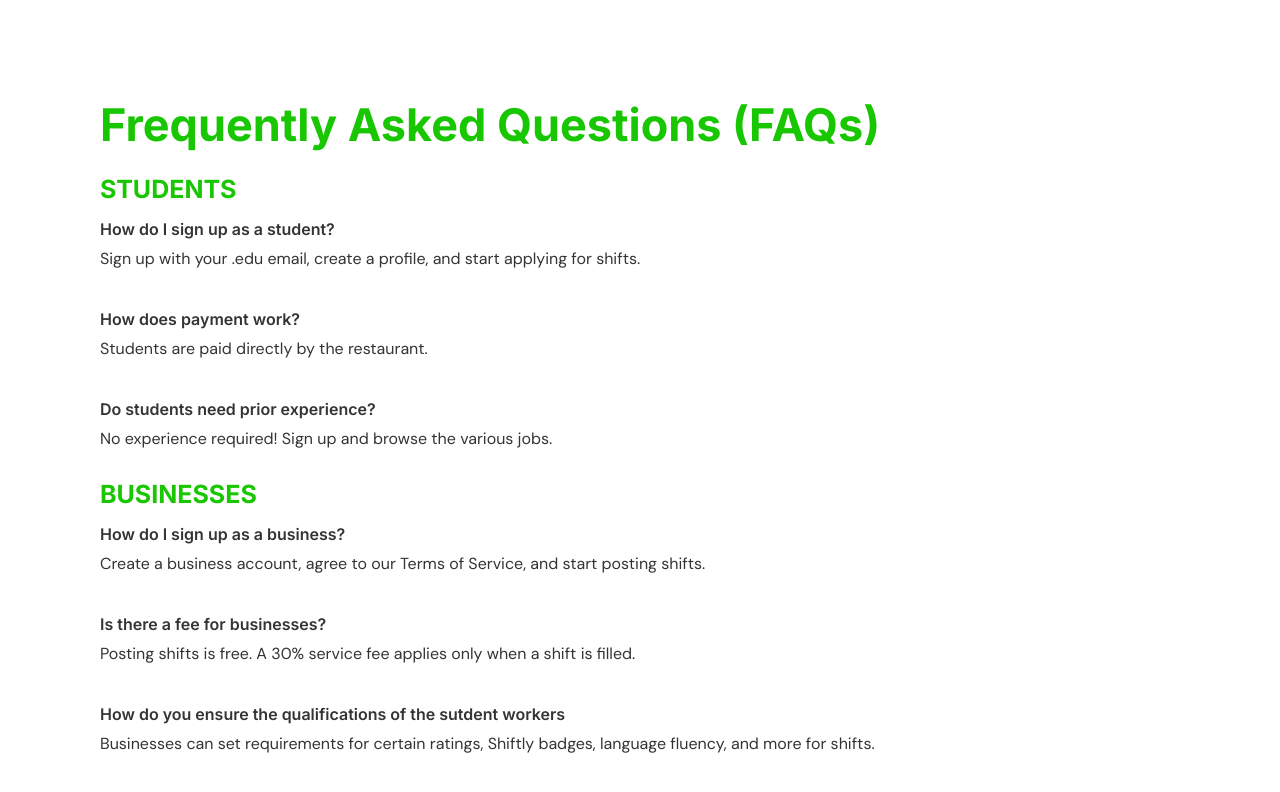
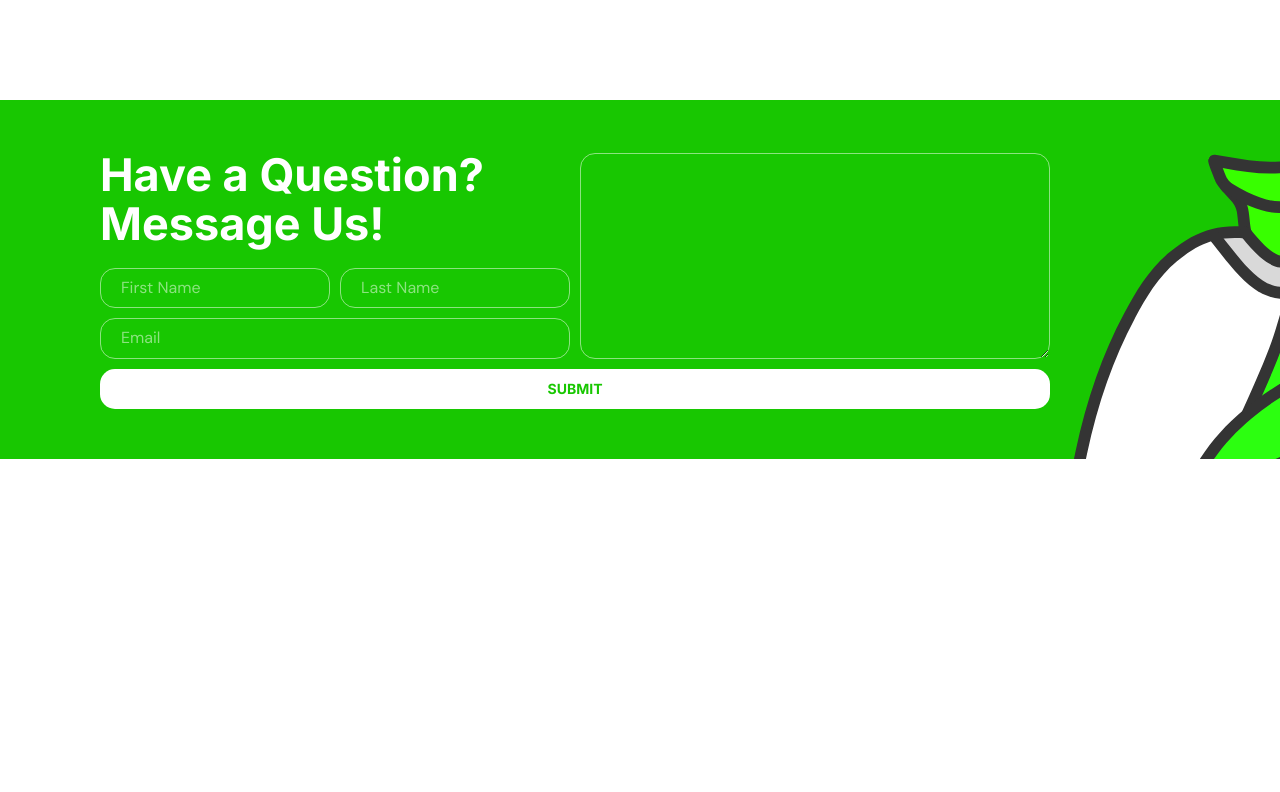
Before and after one commit to fnicolai-85/shiftly, a plain HTML site: page homepage.html in a window 1280 px wide. Drawn offline with nearby package versions, Linux system fonts and the light colour scheme.

Commit message:
Question block

```diff
--- a/css/styles.css
+++ b/css/styles.css
@@ -779,3 +779,68 @@ a {
         max-width: 440px;
     }
 }
+
+/* Question Block */
+.block--question .container {
+    align-items: center;
+    justify-content: flex-start;
+}
+
+.block--question .block__header,
+.block--question .block__form {
+    width: 100%;
+}
+
+.block--question .block__form {
+    grid-gap: var(--form-gap);
+    grid-template-columns: repeat(4, 1fr);
+    overflow: visible;
+}
+
+.block--question .block__form .long {
+    grid-column: span 2;
+}
+
+.block--question .block__form .wide {
+    grid-row: span 2;
+}
+
+.block--question .link {
+    border-radius: var(--border-radius);
+    grid-column: span 4;
+    grid-row: 3;
+}
+
+.block--question #email {
+    grid-row: 2;
+}
+
+.block--question #message {
+    transform: translateY(-115px);
+    height: calc(100% + 115px);
+    flex-wrap: wrap;
+}
+
+.block--question .block__penguin {
+    position: absolute;
+    transform: translateX(970px) rotate(30deg) scaleX(-1);
+    width: 313px;
+}
+
+@media screen and (max-width: 1023px) {
+    .block--question .container {
+        flex-direction: column;
+    }
+}
+
+@media screen and (max-width: 425px) {
+    .block--question > .block__form * {
+        grid-column: span 2;
+    }
+}
+
+@media screen and (min-width: 1024px) {
+    .block--question .container {
+        align-items: flex-start;
+    }
+}
--- a/homepage.html
+++ b/homepage.html
@@ -29,41 +29,44 @@
     ></script>
   </head>
   <body>
-    <section class="block block--light block--faq">
-      <div class="container">
-        <div class="block__text">
-          <header class="block__header">
-            <h2 class="block__heading">Frequently Asked Questions (FAQs)</h2>
-          </header>
-          <div class="block__paragraph">
-            <h3 class="block__sub-heading">Students</h3>
-            <h4>How do I sign up as a student?</h4>
-            <p>
-              Sign up with your .edu email, create a profile, and start applying
-              for shifts.<br /><br />
-            </p>
-            <h4>How does payment work?</h4>
-            <p>Students are paid directly by the restaurant.<br /><br /></p>
-            <h4>Do students need prior experience?</h4>
-            <p>No experience required! Sign up and browse the various jobs.</p>
+    <section class="block block--colored block--question">
+      <div class="block__text">
+        <div class="container">
+          <div class="block__text">
+            <header class="block__header">
+              <h2>Have a Question?<br />Message Us!</h2>
+            </header>
+            <div class="block__form grid">
+              <input
+                aria-label="First name"
+                type="text"
+                class="input input--colored-bg"
+                placeholder="First Name"
+              />
+              <input
+                aria-label="Last name"
+                type="text"
+                class="input input--colored-bg"
+                placeholder="Last Name"
+              />
+              <input
+                aria-label="First name"
+                type="email"
+                class="input input--colored-bg long"
+                id="email"
+                placeholder="Email"
+              />
+              <a href="" class="link link__btn link__btn--colored-bg">Submit</a>
+              <textarea
+                id="message"
+                cols="30"
+                rows="1"
+                class="input input--colored-bg long wide"
+              ></textarea>
+            </div>
           </div>
-          <div class="block__paragraph">
-            <h3 class="block__sub-heading">Businesses</h3>
-            <h4>How do I sign up as a business?</h4>
-            <p>
-              Create a business account, agree to our Terms of Service, and
-              start posting shifts.<br /><br />
-            </p>
-            <h4>Is there a fee for businesses?</h4>
-            <p>
-              Posting shifts is free. A 30% service fee applies only when a
-              shift is filled.<br /><br />
-            </p>
-            <h4>How do you ensure the qualifications of the sutdent workers</h4>
-            <p class="last">
-              Businesses can set requirements for certain ratings, Shiftly
-              badges, language fluency, and more for shifts.
-            </p>
+          <div class="block__penguin">
+            <img src="images/LogoPenguin.svg" alt="" />
           </div>
         </div>
       </div>
```
Also changed, not shown: components/block--question.html (added, +42 -0 lines).
